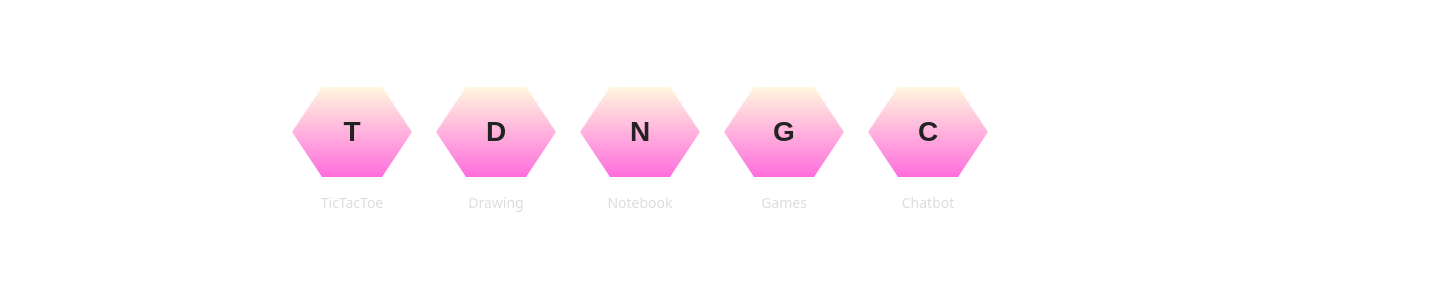
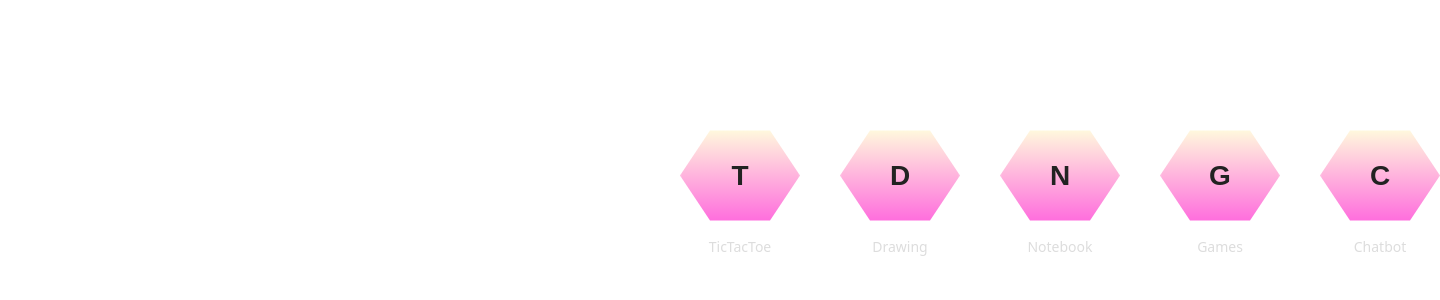
Before and after one commit to OUldreamerAi/nutelvia, a React (Vite) app: page / in a window 1280 px wide. Shown: the top 300 px of the page, 1440 px wide, since content can reach past the window. Built offline with nearby package versions, Linux system fonts and the light colour scheme.

Commit message:
Here i got stuck a bit so used a bit of ai, but i wont be using it after this anymore know working on documentation

```diff
--- a/src/App.css
+++ b/src/App.css
@@ -20,11 +20,31 @@
 
 /* icon grid */
 .icon-grid {
+  /* removed usage; kept for compatibility */
+  display: none;
+}
+
+/* new icons layer: absolute movable icons */
+.icons-layer {
+  position: relative;
+  width: 100%;
+  height: 380px; /* area where icons can be moved; adjust as needed */
+  margin-bottom: 18px;
+}
+
+.icon-absolute {
+  position: absolute;
+  touch-action: none;
+  user-select: none;
+  -webkit-user-select: none;
+  /* so the icon keeps its visual size regardless of container */
+  width: 120px;
+  height: 140px;
   display: flex;
-  gap: 24px;
-  flex-wrap: wrap;
+  align-items: center;
   justify-content: center;
-  align-items: center;
+  transform-origin: top left;
+  z-index: 1;
 }
 
 /* hex icon */
--- a/src/Desktop.jsx
+++ b/src/Desktop.jsx
@@ -1,52 +1,109 @@
-import { useState } from 'react'
+import { useState, useRef } from 'react'
 import HexIcon from './HexIcon.jsx'
 import HexWindow from './HexWindow.jsx'
 import TicTacToe from './TicTacToe.jsx'
 
 export default function Desktop() {
+  // initial icon positions (px)
+  const [icons, setIcons] = useState([
+    { id: 'tictactoe', label: 'TicTacToe', x: 40, y: 40 },
+    { id: 'drawing', label: 'Drawing', x: 200, y: 40 },
+    { id: 'notebook', label: 'Notebook', x: 360, y: 40 },
+    { id: 'games', label: 'Games', x: 520, y: 40 },
+    { id: 'chat', label: 'Chatbot', x: 680, y: 40 },
+  ])
+
+  // windows with z-order
+  const nextZ = useRef(100)
   const [windows, setWindows] = useState([])
 
   function openApp(appId, title, props = {}) {
-    setWindows(w => [...w, { id: Date.now() + Math.random(), appId, title, props }])
+    const win = { id: Date.now() + Math.random(), appId, title, props, z: ++nextZ.current, x: 120, y: 80 }
+    setWindows(w => [...w, win])
   }
 
   function closeWindow(id) {
     setWindows(w => w.filter(x => x.id !== id))
   }
 
+  function bringToFront(id) {
+    setWindows(w => w.map(win => (win.id === id ? { ...win, z: ++nextZ.current } : win)))
+  }
+
+  // icon dragging state
+  const dragging = useRef(null)
+  const dragOffset = useRef({ x: 0, y: 0 })
+
+  function onIconPointerDown(e, icon) {
+    e.preventDefault()
+    // allow double-click to still fire on the inner button
+    dragging.current = icon.id
+    dragOffset.current = { x: e.clientX - icon.x, y: e.clientY - icon.y }
+    window.addEventListener('pointermove', onIconPointerMove)
+    window.addEventListener('pointerup', onIconPointerUp)
+  }
+
+  function onIconPointerMove(e) {
+    const id = dragging.current
+    if (!id) return
+    const nx = Math.max(8, e.clientX - dragOffset.current.x)
+    const ny = Math.max(8, e.clientY - dragOffset.current.y)
+    setIcons(prev => prev.map(ic => (ic.id === id ? { ...ic, x: nx, y: ny } : ic)))
+  }
+
+  function onIconPointerUp() {
+    dragging.current = null
+    window.removeEventListener('pointermove', onIconPointerMove)
+    window.removeEventListener('pointerup', onIconPointerUp)
+  }
+
   return (
     <div className="desktop">
-      <div className="icon-grid">
-        <HexIcon label="TicTacToe" onDoubleClick={() => openApp('tictactoe', 'Tic Tac Toe')} />
-        <HexIcon label="Drawing" onDoubleClick={() => openApp('drawing', 'Drawing App')} />
-        <HexIcon label="Notebook" onDoubleClick={() => openApp('notebook', 'Notebook')} />
-        <HexIcon label="Games" onDoubleClick={() => openApp('games', 'Games')} />
-        <HexIcon label="Chatbot" onDoubleClick={() => openApp('chat', 'AI Chatbot')} />
+      <div className="icons-layer">
+        {icons.map(icon => (
+          <div
+            key={icon.id}
+            className="icon-absolute"
+            style={{ transform: `translate(${icon.x}px, ${icon.y}px)` }}
+            onPointerDown={e => onIconPointerDown(e, icon)}
+          >
+            <HexIcon
+              label={icon.label}
+              onDoubleClick={() => openApp(icon.id, icon.label)}
+              onClick={() => {}}
+            />
+          </div>
+        ))}
       </div>
 
-      {windows.map(win => (
-        <HexWindow key={win.id} title={win.title} onClose={() => closeWindow(win.id)}>
+      {windows
+        .slice()
+        .sort((a, b) => a.z - b.z)
+        .map(win => (
+          <HexWindow
+            key={win.id}
+            title={win.title}
+            onClose={() => closeWindow(win.id)}
+            onFocus={() => bringToFront(win.id)}
+            // position override if you want to allow window initial pos
+            // ...existing code...
+          >
             {win.appId === 'tictactoe' && <TicTacToe />}
             {win.appId === 'games' && (
               <div className="group-window">
                 <HexIcon label="Snake" onDoubleClick={() => openApp('snake', 'Snake')} />
                 <HexIcon label="TicTacToe" onDoubleClick={() => openApp('tictactoe', 'Tic Tac Toe')} />
-              {/* add more game icons here */}
               </div>
             )}
             {win.appId === 'chat' && (
               <div className="chat-placeholder">
                 <p>AI Chatbot placeholder.</p>
                 <p>To wire the chatbot, use an env var VITE_AI_KEY and fetch from your server or proxy.</p>
-              {/* Example client fetch (do NOT put secrets here):
-                fetch('/.netlify/functions/proxy', { method: 'POST', body: JSON.stringify({message}) })
-                // or use import.meta.env.VITE_AI_KEY on the server side only.
-              */}
               </div>
             )}
-          {win.appId === 'drawing' && <div style={{padding:20}}>Simple drawing placeholder.</div>}
-          {win.appId === 'notebook' && <div style={{padding:20}}>Notebook placeholder.</div>}
-          {win.appId === 'snake' && <div style={{padding:20}}>Snake placeholder.</div>}
+            {win.appId === 'drawing' && <div style={{ padding: 20 }}>Simple drawing placeholder.</div>}
+            {win.appId === 'notebook' && <div style={{ padding: 20 }}>Notebook placeholder.</div>}
+            {win.appId === 'snake' && <div style={{ padding: 20 }}>Snake placeholder.</div>}
           </HexWindow>
         ))}
     </div>
--- a/src/HexWindow.jsx
+++ b/src/HexWindow.jsx
@@ -1,6 +1,6 @@
 import { useRef, useState } from 'react'
 
-export default function HexWindow({ title, children, onClose }) {
+export default function HexWindow({ title, children, onClose, onFocus }) {
   const ref = useRef(null)
   const [pos, setPos] = useState({ x: 120, y: 80 })
   const [size, setSize] = useState({ w: 420, h: 360 })
@@ -8,6 +8,7 @@ export default function HexWindow({ title, children, onClose }) {
   const dragStart = useRef({ x: 0, y: 0 })
 
   function onMouseDown(e) {
+    onFocus?.()
     dragging.current = true
     dragStart.current = { x: e.clientX - pos.x, y: e.clientY - pos.y }
     window.addEventListener('mousemove', onMouseMove)
@@ -26,6 +27,7 @@ export default function HexWindow({ title, children, onClose }) {
   // simple resize handler on bottom-right corner
   function onResizeMouseDown(e) {
     e.stopPropagation()
+    onFocus?.()
     const start = { x: e.clientX, y: e.clientY, w: size.w, h: size.h }
     function move(ev) {
       setSize({ w: Math.max(220, start.w + (ev.clientX - start.x)), h: Math.max(160, start.h + (ev.clientY - start.y)) })
@@ -47,11 +49,17 @@ export default function HexWindow({ title, children, onClose }) {
       <div className="hex-frame">
         <div className="hex-titlebar" onMouseDown={onMouseDown}>
           <span className="hex-title">{title}</span>
-          <button className="hex-close" onClick={onClose}>✕</button>
+          <button
+            className="hex-close"
+            onClick={(e) => {
+              e.stopPropagation()
+              onClose()
+            }}
+          >
+            ✕
+          </button>
         </div>
-        <div className="hex-content">
-          {children}
-        </div>
+        <div className="hex-content">{children}</div>
         <div className="hex-resize" onMouseDown={onResizeMouseDown} />
       </div>
     </div>
```
Lines whose indentation alone changed are shown as unchanged.
